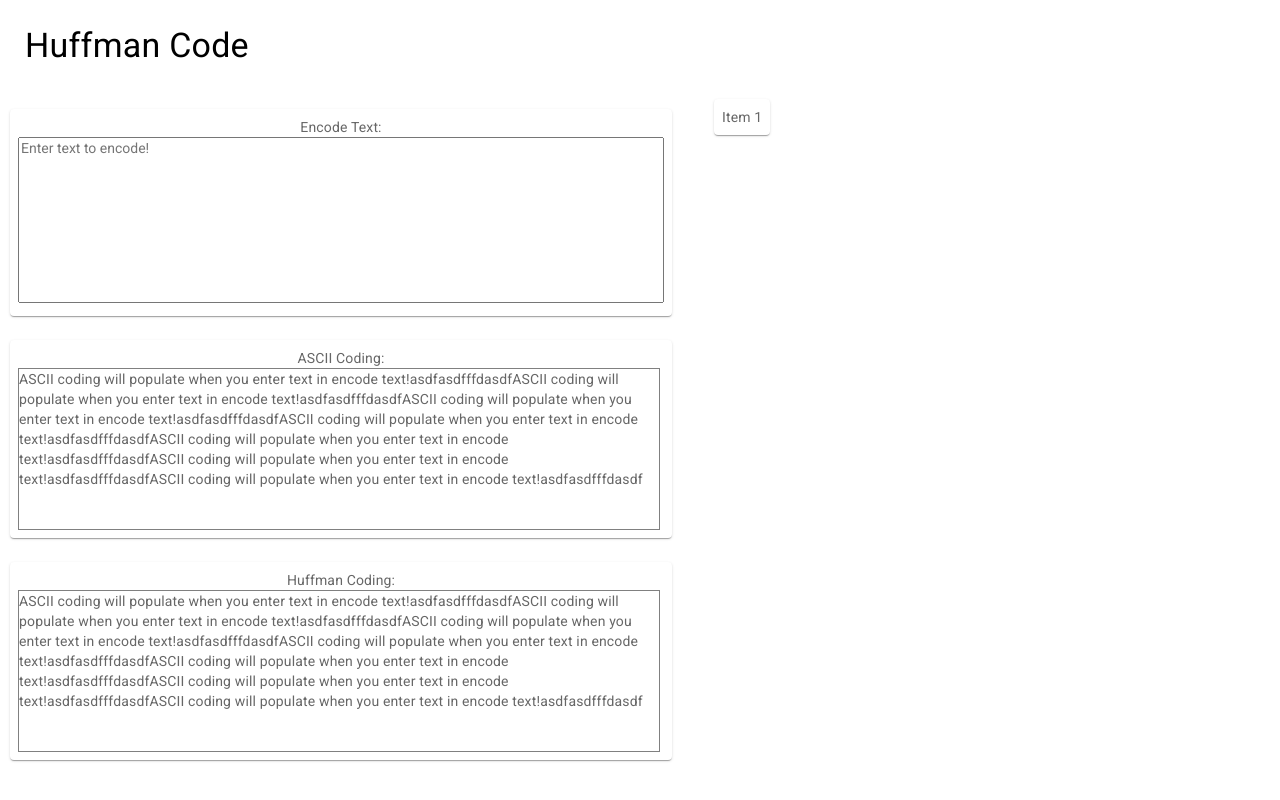
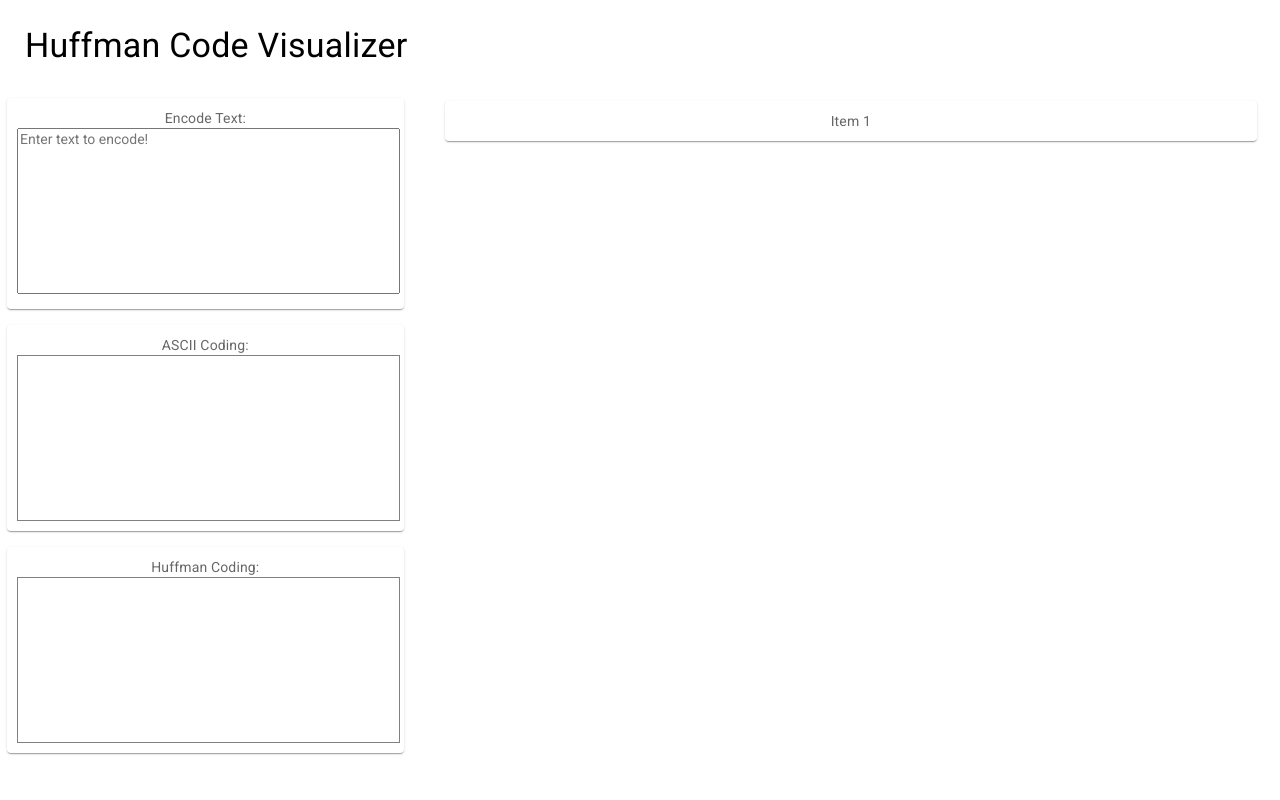
Before and after one commit to JonathanCen/Huffman-Coding-Visualizer, a React (Create React App) app in the folder huffman-code/: page / in a window 1280 px wide. Built offline with nearby package versions, Linux system fonts and the light colour scheme.

Commit message:
Fixed some functionality of the textboxes

```diff
--- a/huffman-code/src/App.css
+++ b/huffman-code/src/App.css
@@ -2,3 +2,7 @@
   padding-left: 25px;
   padding-top: 25px;
 }
+
+#item1 {
+  width: 96%;
+}
--- a/huffman-code/src/App.js
+++ b/huffman-code/src/App.js
@@ -11,25 +11,26 @@ import Encoding from "./Encoding";
 const Item = styled(Paper)(({ theme }) => ({
   backgroundColor: theme.palette.mode === "dark" ? "#1A2027" : "#fff",
   ...theme.typography.body2,
-  padding: theme.spacing(1),
+  padding: "10px",
   textAlign: "center",
   color: theme.palette.text.secondary,
 }));
 
 function App() {
   return (
-    <Grid container direction="row" spacing={4} wrap="wrap">
+    <Grid container direction="row" spacing={3} wrap="wrap">
       <Grid item xs={12}>
         <Typography id="app-title" variant="h4" component="h4">
-          Huffman Code
+          Huffman Code Visualizer
         </Typography>
       </Grid>
-      <Grid item>
+      <Grid item xs={4}>
         <Stack
           direction="column"
-          spacing={3}
+          spacing={2}
           sx={{
-            margin: "10px",
+            margin: "7px",
+            height: "100%",
           }}
         >
           <Item>
@@ -43,9 +44,16 @@ function App() {
           </Item>
         </Stack>
       </Grid>
-      <Grid item>
-        <Stack direction="column" spacing={3}>
-          <Item>Item 1</Item>
+      <Grid item xs={8}>
+        <Stack
+          direction="column"
+          spacing={3}
+          sx={{
+            margin: "10px",
+            height: "100%",
+          }}
+        >
+          <Item id="item1">Item 1</Item>
         </Stack>
       </Grid>
     </Grid>
--- a/huffman-code/src/EncodeText.css
+++ b/huffman-code/src/EncodeText.css
@@ -11,7 +11,8 @@
 #encode-text {
   resize: none;
   height: 20vh;
-  width: 50vw;
+  width: 100%;
+  padding: 2px;
   font-family: "Roboto", sans-serif;
 }
 
--- a/huffman-code/src/EncodeText.js
+++ b/huffman-code/src/EncodeText.js
@@ -1,13 +1,14 @@
-import React, { useState } from "react";
+import React, { useContext } from "react";
 import { Typography } from "@mui/material";
+import { EncodeTextContext } from "./EncodeTextContext";
 import "./EncodeText.css";
 
 function EncodeText(props) {
-  const [encodeText, setEncodeText] = useState([]);
+  const { updateEncodeText } = useContext(EncodeTextContext);
 
   function enterText(e) {
     const newText = e.target.value;
-    setEncodeText(newText.split(""));
+    updateEncodeText(newText.split(""));
   }
 
   return (
@@ -18,7 +19,7 @@ function EncodeText(props) {
           color: "rgba(0, 0, 0, 0.6)",
         }}
       >
-        Encode Text: {encodeText}
+        Encode Text:
       </Typography>
       <textarea
         id="encode-text"
--- /dev/null
+++ b/huffman-code/src/EncodeTextContext.js
@@ -0,0 +1,24 @@
+import React, { createContext, useState } from "react";
+
+const EncodeTextContext = createContext();
+
+const EncodeTextProvider = ({ children }) => {
+  const [encodeText, setEncodeText] = useState([]);
+
+  const updateEncodeText = (newEncodeText) => {
+    setEncodeText(newEncodeText);
+  };
+
+  return (
+    <EncodeTextContext.Provider
+      value={{
+        encodeText,
+        updateEncodeText,
+      }}
+    >
+      {children}
+    </EncodeTextContext.Provider>
+  );
+};
+
+export { EncodeTextContext, EncodeTextProvider };
--- a/huffman-code/src/Encoding.css
+++ b/huffman-code/src/Encoding.css
@@ -1,11 +1,14 @@
 #encoding-div {
+  -moz-appearance: textfield-multiline;
   -webkit-appearance: textarea;
   border: 1px solid gray;
   overflow: auto;
   text-align: left;
   color: rgba(0, 0, 0, 0.6);
   height: 20vh;
-  width: 50vw;
+  width: 100%;
+  padding: 2px;
+  pointer-events: none;
 }
 
 [contentEditable="true"]:empty:not(:focus):before {
--- a/huffman-code/src/Encoding.js
+++ b/huffman-code/src/Encoding.js
@@ -1,52 +1,14 @@
-import React, { useState } from "react";
+import React, { useContext, useEffect } from "react";
 import { Typography } from "@mui/material";
+import { EncodeTextContext } from "./EncodeTextContext";
 import "./Encoding.css";
 
 function Encoding(props) {
-  const [asciiCoding, setasciiCoding] = useState([
-    "ASCII coding will populate when you enter text in encode text!",
-    "asdf",
-    "asdf",
-    "f",
-    "fd",
-    "asdf",
-    "ASCII coding will populate when you enter text in encode text!",
-    "asdf",
-    "asdf",
-    "f",
-    "fd",
-    "asdf",
-    "ASCII coding will populate when you enter text in encode text!",
-    "asdf",
-    "asdf",
-    "f",
-    "fd",
-    "asdf",
-    "ASCII coding will populate when you enter text in encode text!",
-    "asdf",
-    "asdf",
-    "f",
-    "fd",
-    "asdf",
-    "ASCII coding will populate when you enter text in encode text!",
-    "asdf",
-    "asdf",
-    "f",
-    "fd",
-    "asdf",
-    "ASCII coding will populate when you enter text in encode text!",
-    "asdf",
-    "asdf",
-    "f",
-    "fd",
-    "asdf",
-    "ASCII coding will populate when you enter text in encode text!",
-    "asdf",
-    "asdf",
-    "f",
-    "fd",
-    "asdf",
-  ]);
+  const { encodeText } = useContext(EncodeTextContext);
+
+  useEffect(() => {
+    console.log(`Encoding ${props.encodingName}: ${encodeText}`);
+  }, [encodeText, props.encodingName]);
 
   return (
     <div>
@@ -58,10 +20,16 @@ function Encoding(props) {
       >
         {props.encodingName}:
       </Typography>
-      <div id="encoding-div">
-        {asciiCoding.map((char, index) => {
+      <div
+        disabled
+        id="encoding-div"
+        contentEditable="true"
+        suppressContentEditableWarning={true}
+      >
+        {encodeText.map((char, index) => {
           return <span key={index}>{char}</span>;
         })}
+        {/* {encodeText} */}
       </div>
     </div>
   );
--- a/huffman-code/src/index.js
+++ b/huffman-code/src/index.js
@@ -1,13 +1,16 @@
-import React from 'react';
-import ReactDOM from 'react-dom/client';
-import './index.css';
-import App from './App';
-import reportWebVitals from './reportWebVitals';
+import React from "react";
+import ReactDOM from "react-dom/client";
+import "./index.css";
+import App from "./App";
+import reportWebVitals from "./reportWebVitals";
+import { EncodeTextProvider } from "./EncodeTextContext";
 
-const root = ReactDOM.createRoot(document.getElementById('root'));
+const root = ReactDOM.createRoot(document.getElementById("root"));
 root.render(
   <React.StrictMode>
-    <App />
+    <EncodeTextProvider>
+      <App />
+    </EncodeTextProvider>
   </React.StrictMode>
 );
 
```
